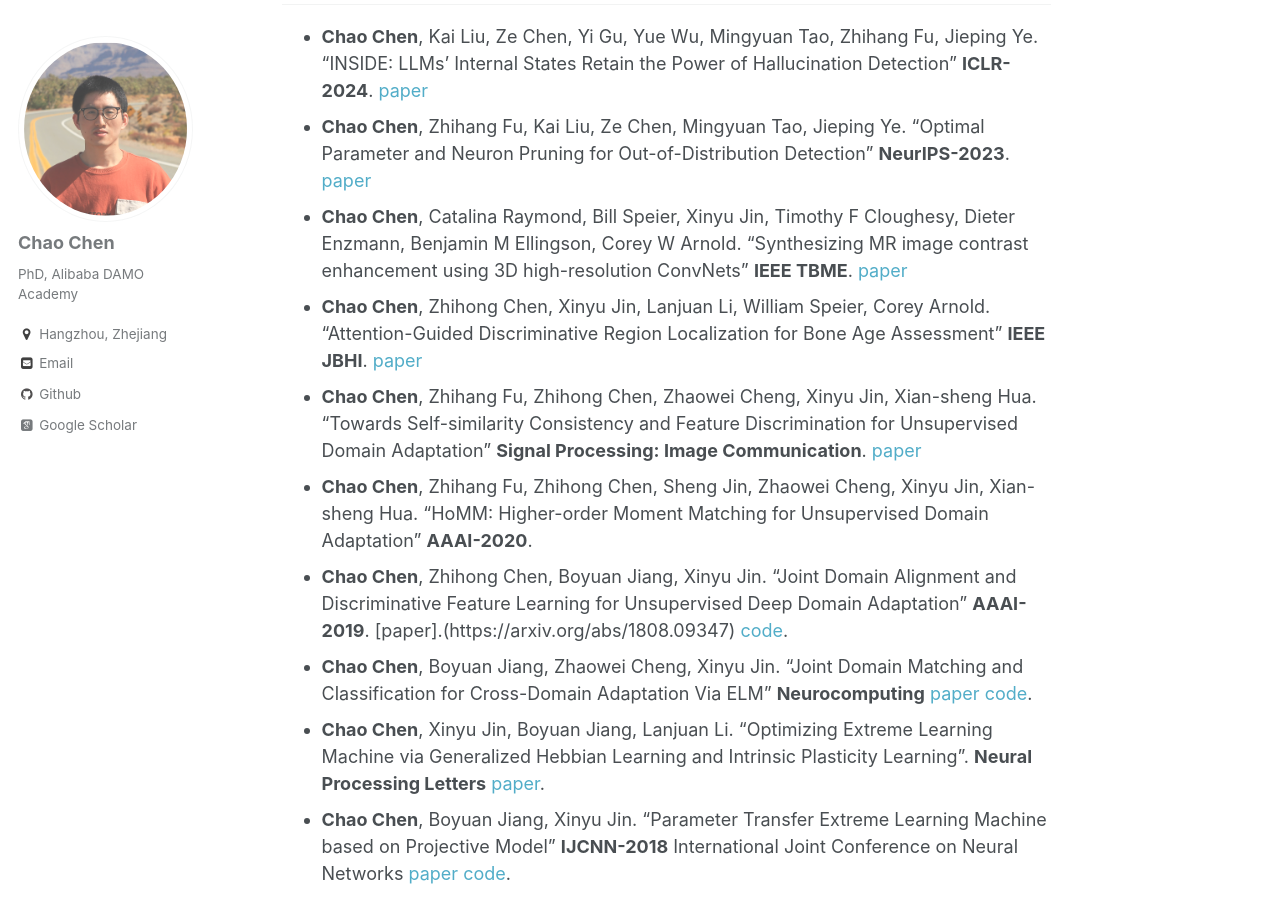
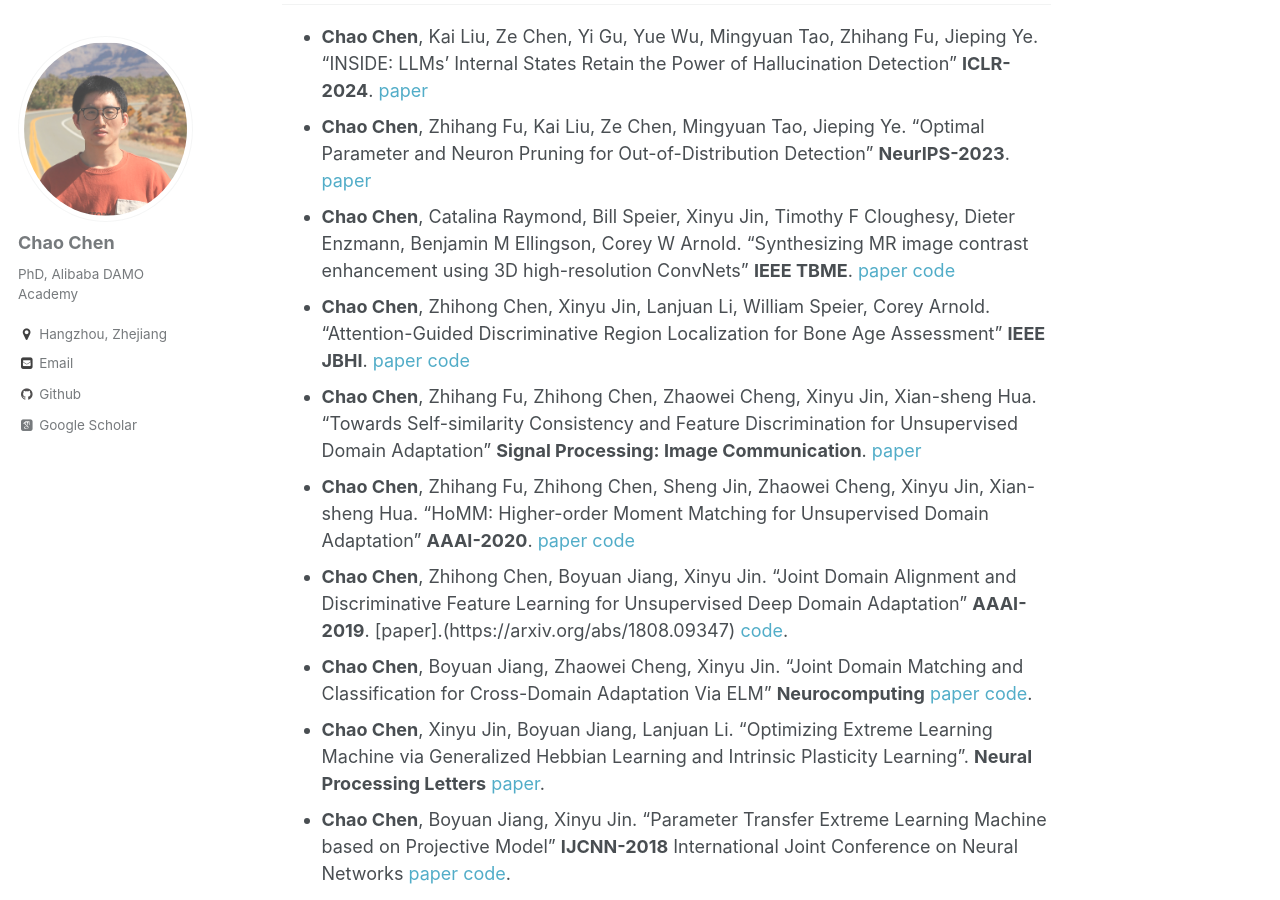
Before and after one commit to chenchao666/chenchao666.github.io, a Jekyll site: the page built from _pages/about.md, in a window 1280 px wide and 900 px high, scrolled down 1371 px. Built offline with Jekyll 4.4.1, drawn with Linux system fonts in a browser that asks for light colours; some web fonts are replaced.

Commit message:
Update about.md

```diff
--- a/_pages/about.md
+++ b/_pages/about.md
@@ -42,10 +42,10 @@ My research interest mainly focus on Machine Learning, Computer Vision.
 ## <span style="color: green"> Publications </span>
 * **Chao Chen**, Kai Liu, Ze Chen, Yi Gu, Yue Wu, Mingyuan Tao, Zhihang Fu, Jieping Ye. "INSIDE: LLMs' Internal States Retain the Power of Hallucination Detection" **ICLR-2024**. [paper](https://arxiv.org/abs/2402.03744)
 * **Chao Chen**, Zhihang Fu, Kai Liu, Ze Chen, Mingyuan Tao, Jieping Ye. "Optimal Parameter and Neuron Pruning for Out-of-Distribution Detection" **NeurIPS-2023**. [paper](https://proceedings.neurips.cc/paper_files/paper/2023/file/a4316bb210a59fb7aafeca5dd21c2703-Paper-Conference.pdf)
-* **Chao Chen**, Catalina Raymond, Bill Speier, Xinyu Jin, Timothy F Cloughesy, Dieter Enzmann, Benjamin M Ellingson, Corey W Arnold. "Synthesizing MR image contrast enhancement using 3D high-resolution ConvNets" **IEEE TBME**. [paper](https://ieeexplore.ieee.org/abstract/document/9833335)
-* **Chao Chen**, Zhihong Chen, Xinyu Jin, Lanjuan Li, William Speier, Corey Arnold. "Attention-Guided Discriminative Region Localization for Bone Age Assessment"  **IEEE JBHI**. [paper](https://ieeexplore.ieee.org/abstract/document/9476989)
+* **Chao Chen**, Catalina Raymond, Bill Speier, Xinyu Jin, Timothy F Cloughesy, Dieter Enzmann, Benjamin M Ellingson, Corey W Arnold. "Synthesizing MR image contrast enhancement using 3D high-resolution ConvNets" **IEEE TBME**. [paper](https://ieeexplore.ieee.org/abstract/document/9833335) [code](https://github.com/chenchao666/Contrast-enhanced-MRI-Synthesis)
+* **Chao Chen**, Zhihong Chen, Xinyu Jin, Lanjuan Li, William Speier, Corey Arnold. "Attention-Guided Discriminative Region Localization for Bone Age Assessment"  **IEEE JBHI**. [paper](https://ieeexplore.ieee.org/abstract/document/9476989) [code](https://github.com/chenchao666/Bone-Age-Assessment)
 * **Chao Chen**, Zhihang Fu, Zhihong Chen, Zhaowei Cheng, Xinyu Jin, Xian-sheng Hua. "Towards Self-similarity Consistency and Feature Discrimination for Unsupervised Domain Adaptation" **Signal Processing: Image Communication**. [paper](https://www.sciencedirect.com/science/article/abs/pii/S0923596521000576)
-* **Chao Chen**, Zhihang Fu, Zhihong Chen, Sheng Jin, Zhaowei Cheng, Xinyu Jin, Xian-sheng Hua. "HoMM: Higher-order Moment Matching for Unsupervised Domain Adaptation" **AAAI-2020**.
+* **Chao Chen**, Zhihang Fu, Zhihong Chen, Sheng Jin, Zhaowei Cheng, Xinyu Jin, Xian-sheng Hua. "HoMM: Higher-order Moment Matching for Unsupervised Domain Adaptation" **AAAI-2020**. [paper](https://ojs.aaai.org/index.php/AAAI/article/view/5745) [code](https://github.com/chenchao666/HoMM-Master)
 * **Chao Chen**, Zhihong Chen, Boyuan Jiang, Xinyu Jin. “Joint Domain Alignment and Discriminative Feature Learning for Unsupervised Deep Domain Adaptation” **AAAI-2019**. [paper].(https://arxiv.org/abs/1808.09347) [code](https://github.com/chenchao666/JDDA-Master).
 * **Chao Chen**, Boyuan Jiang, Zhaowei Cheng, Xinyu Jin. “Joint Domain Matching and Classification for Cross-Domain Adaptation Via ELM” **Neurocomputing** [paper](https://www.sciencedirect.com/science/article/pii/S0925231219300839) [code](https://github.com/chenchao666/JDMC).
 * **Chao Chen**, Xinyu Jin, Boyuan Jiang, Lanjuan Li. “Optimizing Extreme Learning Machine via Generalized Hebbian Learning and Intrinsic Plasticity Learning”. **Neural Processing Letters** [paper](https://link.springer.com/article/10.1007/s11063-018-9869-6).
```
